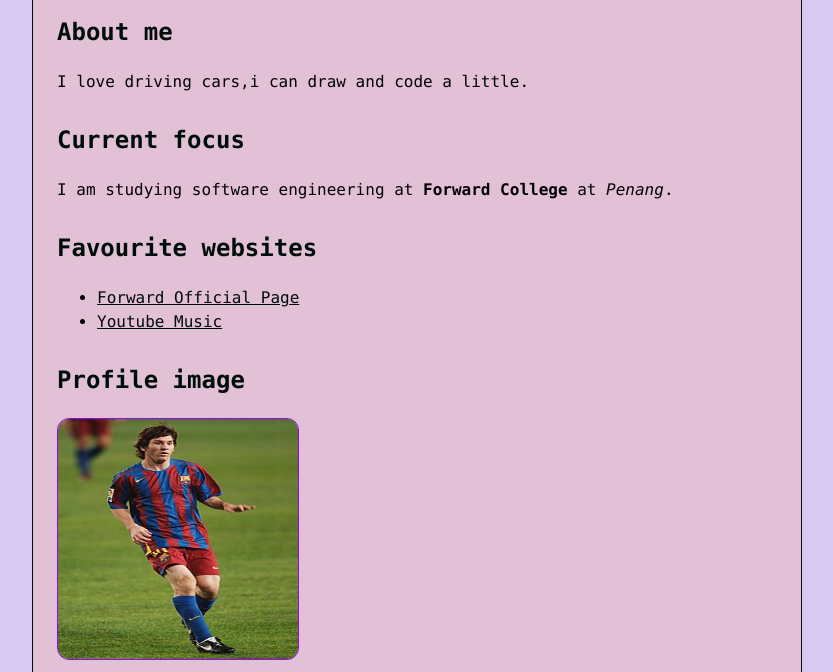
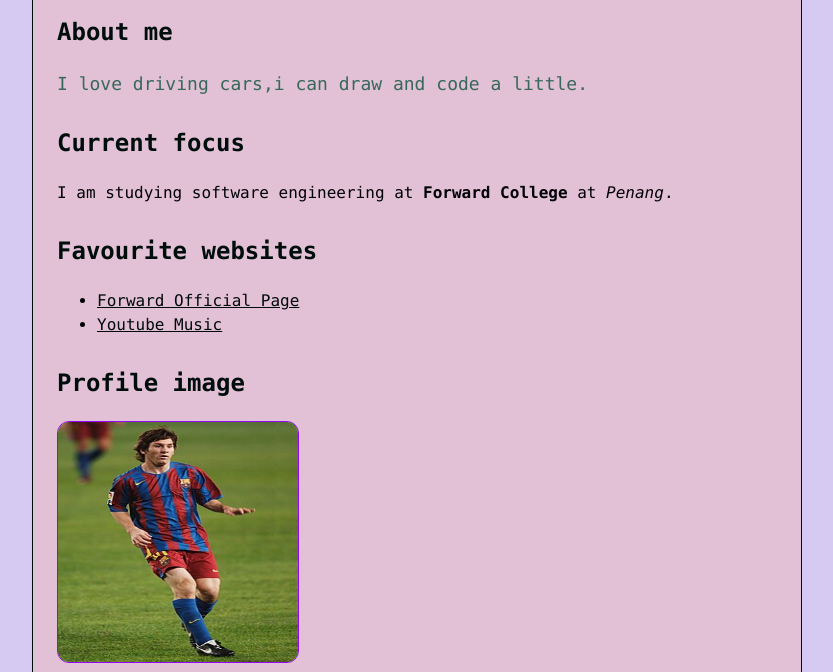
Before and after one commit to Prasad2008p/html-css, a plain HTML site: page style-profile-page/index.html in a window 1280 px wide. Shown: the part 128-800 px from the top of the page, without its empty margins (223-1056 px from the left). Drawn offline with Linux system fonts and the light colour scheme.

Commit message:
Corrected work
try not to make simple mistakes and double check my work before sending

```diff
--- a/style-profile-page/index.html
+++ b/style-profile-page/index.html
@@ -12,7 +12,7 @@
     <main class="resource-card">
         <h1>Prasad A/L Tharmaraj</h1>
         <h2>About me</h2>
-        </p class="summary">I love driving cars,i can draw and code a little.</p>
+        <p class="summary">I love driving cars,i can draw and code a little.</p>
 
         <h2>Current focus</h2>
         <p>
@@ -23,7 +23,6 @@
             <li><a href="https://www.forward.edu.my/">Forward Official Page</a></li>
             <li><a href="https://music.youtube.com/">Youtube Music</a></li>
         </ul>
-        </ol>
         <h2>Profile image</h2>
         <img src="Leo_messi_barce_2005.png" alt="Leo Messi during barca at the year 2005" width="240" height="240">
         <h2>Contact</h2>
@@ -54,6 +53,7 @@
                 </tr>
             </tbody>
         </table>
+    </main>
 </body>
 
 </html>
```
